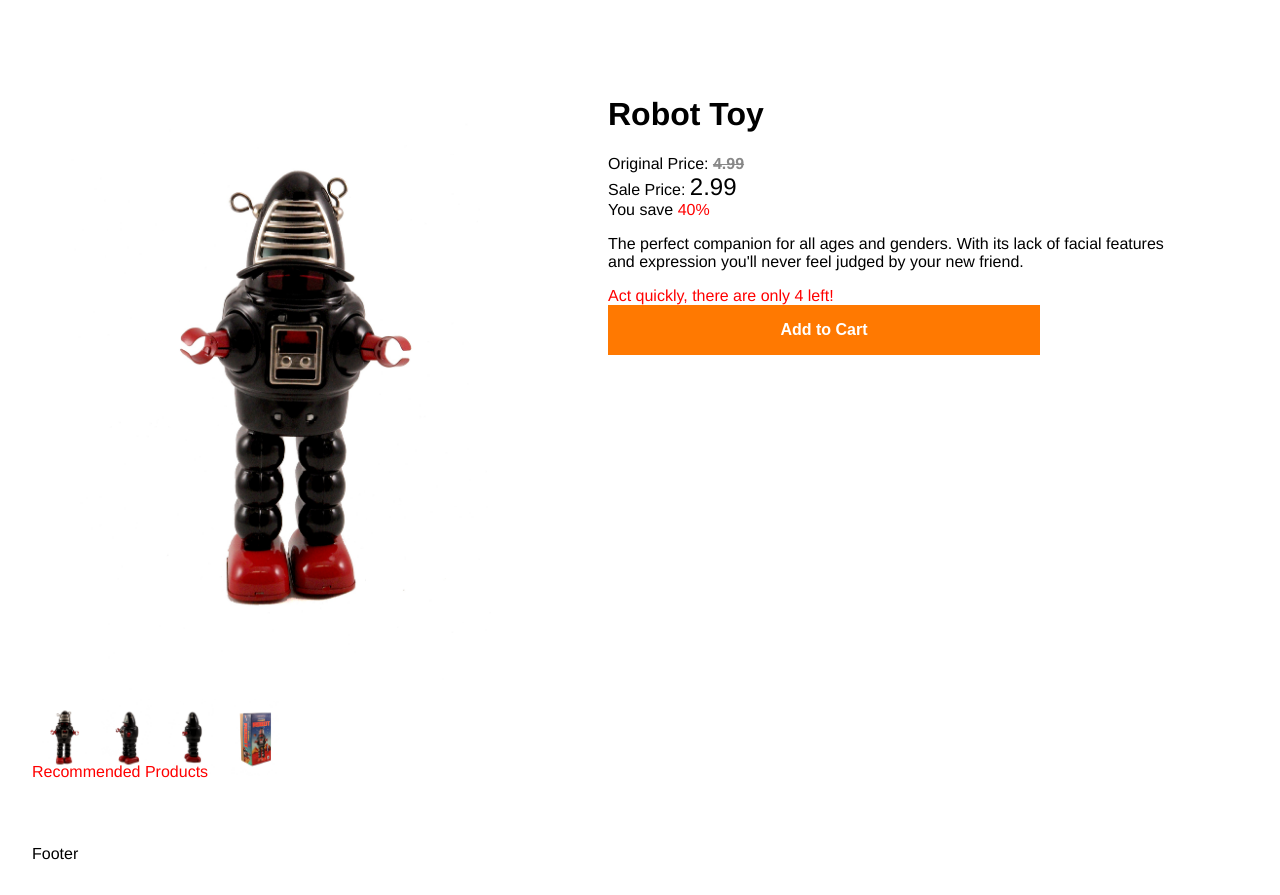
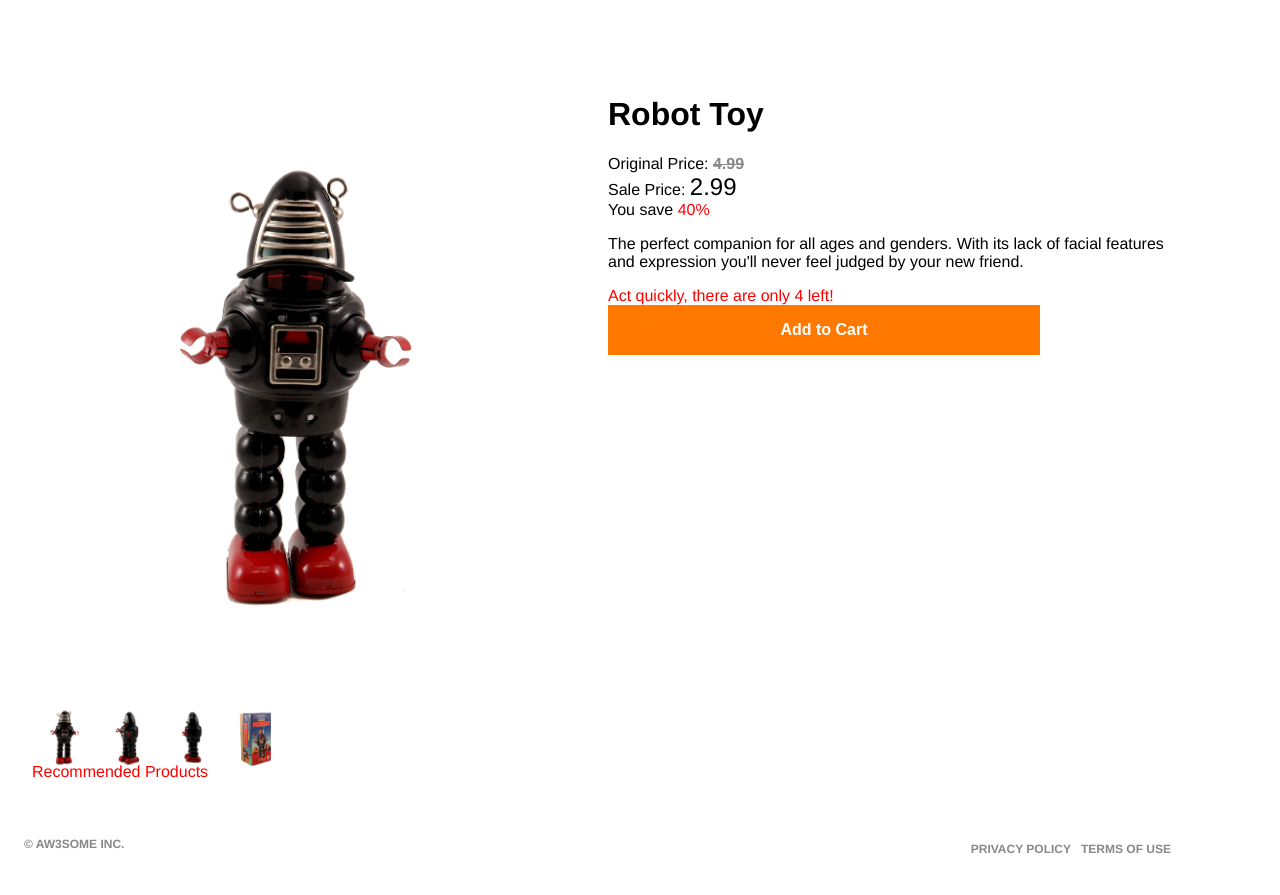
Before and after one commit to joshuajharris/web-components-test, a website with bundled scripts: page public/index.html in a window 1280 px wide. Shown: the part 122-1017 px from the top of the page. Built offline with nearby package versions, Linux system fonts and the light colour scheme.

Commit message:
updates footer and some styles.

```diff
--- a/public/index.html
+++ b/public/index.html
@@ -33,6 +33,10 @@
       <recommended-products class="grid-item"></recommended-products>
     </main>
 
-    <footer>Footer</footer>
+    <footer>
+      <span>&copy; Aw3some Inc.</span>
+      <a>Terms of Use</a>
+      <a>Privacy Policy</a>
+    </footer>
   </body>
 </html>
--- a/public/style.css
+++ b/public/style.css
@@ -34,6 +34,20 @@ product-gallery {
 }
 
 footer {
+  text-transform: uppercase;
+  font-size: 0.75em;
+  font-weight: 600;
+  color: #888;
   width: 90%;
   padding: 2em;
 }
+
+footer a {
+  float: right;
+  padding: 5px;
+  cursor: pointer;
+}
+
+footer a:hover {
+  color: #666;
+}
```
Also changed, not shown: public/index.js (deleted).
